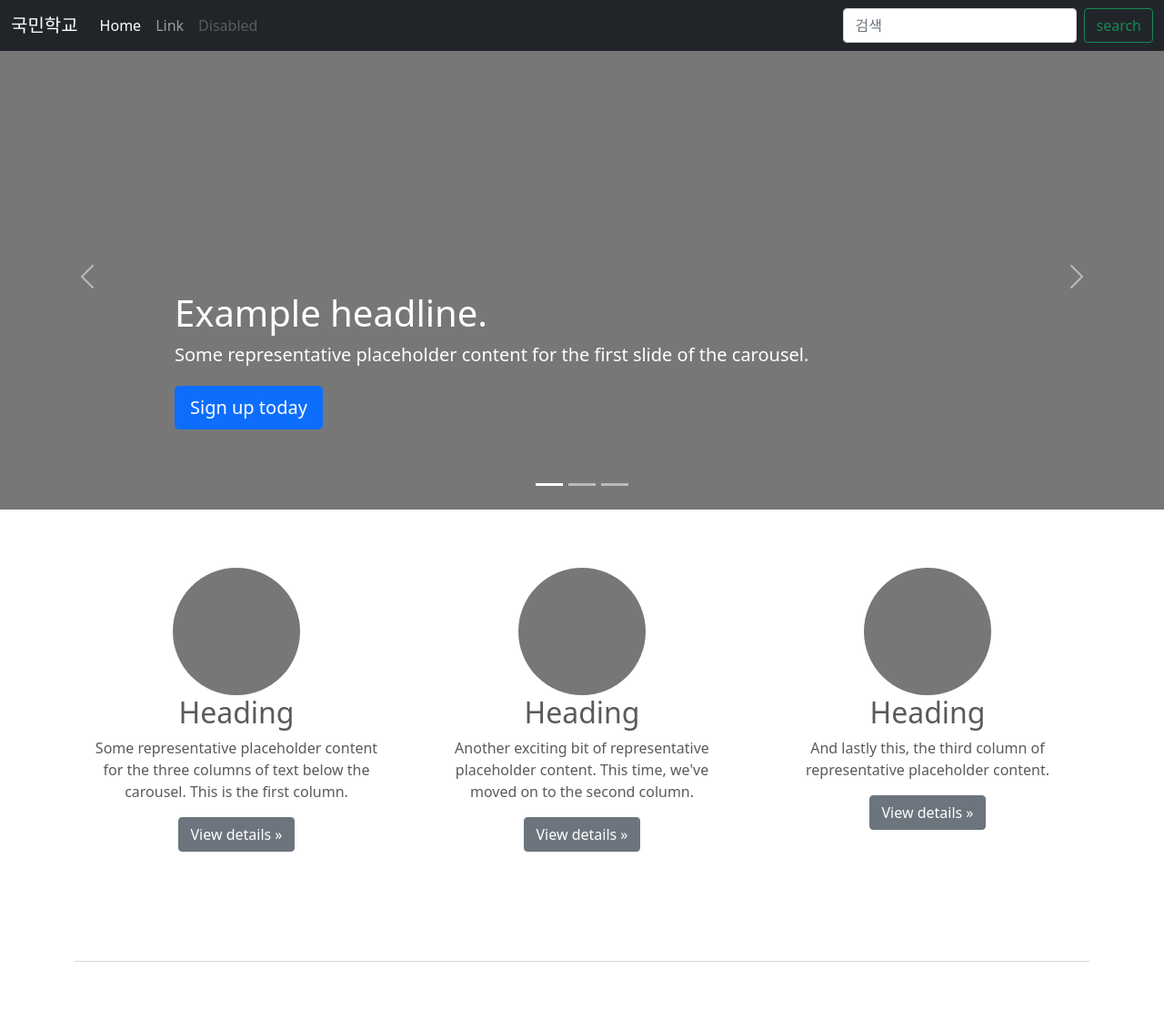
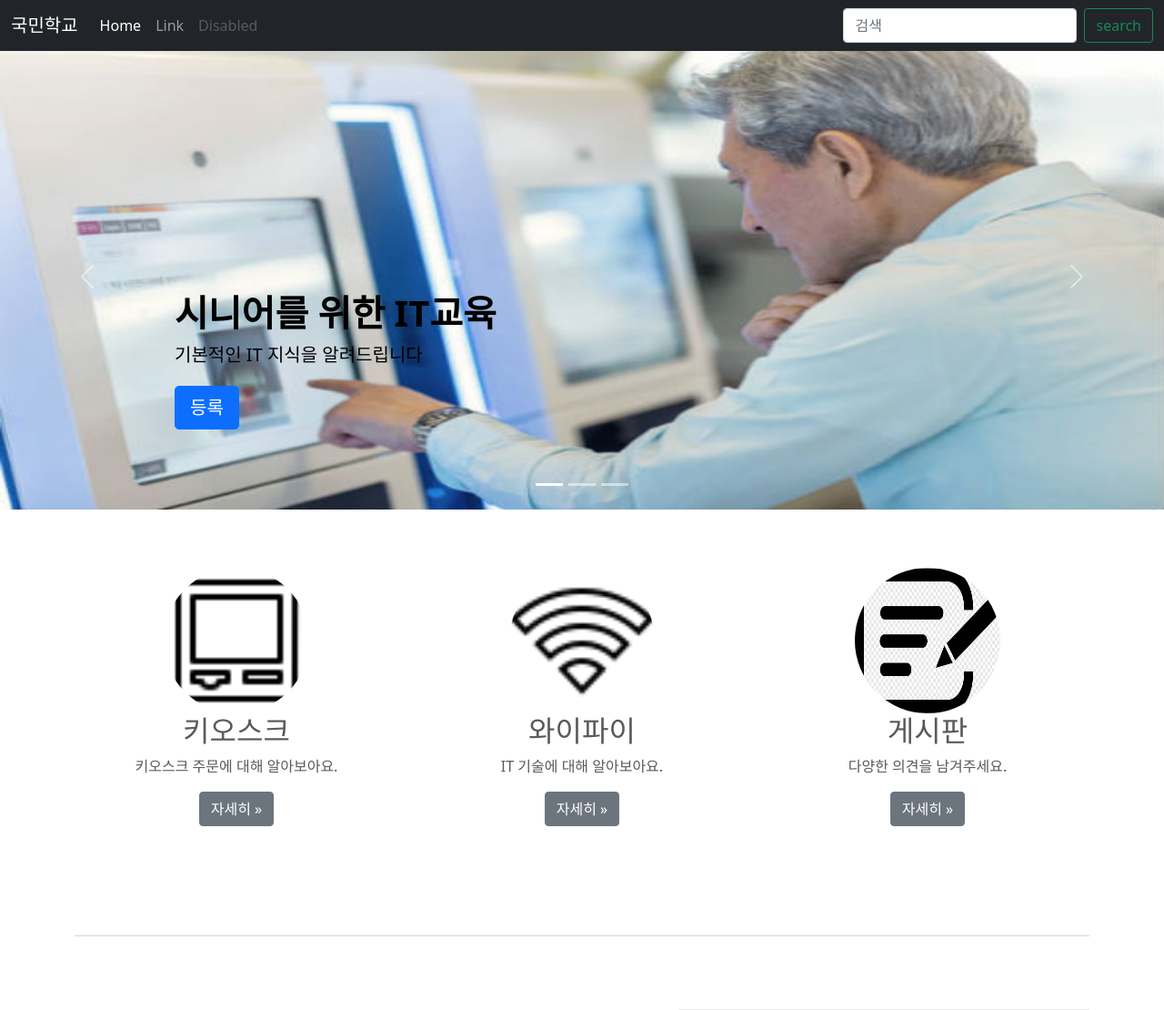
Before and after one commit to hans9645/ITschool4senior, a Python web app: template templates/carousel.html in a window 1280 px wide. Shown: the top 1110 px of the page at 91% size. Run offline with Jinja, Linux system fonts and the light colour scheme; the template is opened without the code that fills it, so the values that code supplies are empty.

Commit message:
chage image and description & input image

```diff
--- a/templates/carousel.html
+++ b/templates/carousel.html
@@ -38,6 +38,7 @@
   <body>
 
 <header>
+  <!-- 수평메뉴 nav 클래스. 국민학교 ~ search 버튼까지-->
   <nav class="navbar navbar-expand-md navbar-dark fixed-top bg-dark">
     <div class="container-fluid">
       <a class="navbar-brand" href="#">국민학교</a>
@@ -56,8 +57,10 @@
             <a class="nav-link disabled" href="#" tabindex="-1" aria-disabled="true">Disabled</a>
           </li>
         </ul>
+         <!-- Search -->
         <form class="d-flex">
           <input class="form-control me-2" type="search" placeholder="검색" aria-label="검색">
+          <!-- form-control 입력창 꾸며주는 클래스 -->
           <button class="btn btn-outline-success" type="submit">search</button>
         </form>
       </div>
@@ -75,35 +78,42 @@
     </div>
     <div class="carousel-inner">
       <div class="carousel-item active">
+        <img src="../static/brand/kiosk_elder screen.jpg" alt="" width="100%" height="100%">
+
+         <!--
         <svg class="bd-placeholder-img" width="100%" height="100%" xmlns="http://www.w3.org/2000/svg" aria-hidden="true" preserveAspectRatio="xMidYMid slice" focusable="false"><rect width="100%" height="100%" fill="#777"/></svg>
-
+        -->
         <div class="container">
           <div class="carousel-caption text-start">
-            <h1>Example headline.</h1>
-            <p>Some representative placeholder content for the first slide of the carousel.</p>
-            <p><a class="btn btn-lg btn-primary" href="#">Sign up today</a></p>
+            <h1 style="color:black;"><B>시니어를 위한 IT교육</B></h1>
+            <p style="color:black;">기본적인 IT 지식을 알려드립니다</p>
+            <p><a class="btn btn-lg btn-primary" href="#">등록</a></p>
           </div>
         </div>
       </div>
       <div class="carousel-item">
+        <img src="../static/brand/kiosk_screen.jpg" alt="" width="100%" height="100%">
+        <!--
         <svg class="bd-placeholder-img" width="100%" height="100%" xmlns="http://www.w3.org/2000/svg" aria-hidden="true" preserveAspectRatio="xMidYMid slice" focusable="false"><rect width="100%" height="100%" fill="#777"/></svg>
-
+        -->
         <div class="container">
           <div class="carousel-caption">
-            <h1>Another example headline.</h1>
-            <p>Some representative placeholder content for the second slide of the carousel.</p>
-            <p><a class="btn btn-lg btn-primary" href="#">Learn more</a></p>
+            <h1 style="color:white;"><B>자신있는 키오스크 주문</B></h1>
+            <p style="color:white;">키오스크 주문 자신있게 해드립니다</p>
+            <p><a class="btn btn-lg btn-primary" href="#">주문하기</a></p>
           </div>
         </div>
       </div>
       <div class="carousel-item">
+        <img src="../static/brand/wifi-bluetooth_screen.png" alt="" width="100%" height="100%">
+        <!--
         <svg class="bd-placeholder-img" width="100%" height="100%" xmlns="http://www.w3.org/2000/svg" aria-hidden="true" preserveAspectRatio="xMidYMid slice" focusable="false"><rect width="100%" height="100%" fill="#777"/></svg>
-
+        -->
         <div class="container">
           <div class="carousel-caption text-end">
-            <h1>One more for good measure.</h1>
-            <p>Some representative placeholder content for the third slide of this carousel.</p>
-            <p><a class="btn btn-lg btn-primary" href="#">Browse gallery</a></p>
+            <h1 style="color:black;"><B>다양한 IT 기술</B></h1>
+            <p style="color:black;">와이파이, 블루투스, 데이터 등 더 이상 헷갈리지 않아요</p>
+            <p><a class="btn btn-lg btn-primary" href="#">IT 기술 배워보아요</a></p>
           </div>
         </div>
       </div>
@@ -128,25 +138,32 @@
     <!-- Three columns of text below the carousel -->
     <div class="row">
       <div class="col-lg-4">
+        <img src="../static/brand/kiosk_icon.png" style="border-radius: 50%;" alt="" width="160" height="160">
+        <!--
         <svg class="bd-placeholder-img rounded-circle" width="140" height="140" xmlns="http://www.w3.org/2000/svg" role="img" aria-label="Placeholder: 140x140" preserveAspectRatio="xMidYMid slice" focusable="false"><title>Placeholder</title><rect width="100%" height="100%" fill="#777"/><text x="50%" y="50%" fill="#777" dy=".3em">140x140</text></svg>
+        -->
 
-        <h2>Heading</h2>
-        <p>Some representative placeholder content for the three columns of text below the carousel. This is the first column.</p>
-        <p><a class="btn btn-secondary" href="#">View details &raquo;</a></p>
+        <h2>키오스크</h2>
+        <p>키오스크 주문에 대해 알아보아요.</p>
+        <p><a class="btn btn-secondary" href="#">자세히 &raquo;</a></p>
       </div><!-- /.col-lg-4 -->
       <div class="col-lg-4">
+        <img src="../static/brand/wifi_icon.png"  style="border-radius: 50%;" alt="" width="160" height="160">
+        <!--
         <svg class="bd-placeholder-img rounded-circle" width="140" height="140" xmlns="http://www.w3.org/2000/svg" role="img" aria-label="Placeholder: 140x140" preserveAspectRatio="xMidYMid slice" focusable="false"><title>Placeholder</title><rect width="100%" height="100%" fill="#777"/><text x="50%" y="50%" fill="#777" dy=".3em">140x140</text></svg>
-
-        <h2>Heading</h2>
-        <p>Another exciting bit of representative placeholder content. This time, we've moved on to the second column.</p>
-        <p><a class="btn btn-secondary" href="#">View details &raquo;</a></p>
+        -->
+        <h2>와이파이</h2>
+        <p>IT 기술에 대해 알아보아요.</p>
+        <p><a class="btn btn-secondary" href="#">자세히 &raquo;</a></p>
       </div><!-- /.col-lg-4 -->
       <div class="col-lg-4">
+        <img src="../static/brand/bulletin-board_icon.png" style="border-radius: 50%;" alt="" width="160" height="160">
+        <!--
         <svg class="bd-placeholder-img rounded-circle" width="140" height="140" xmlns="http://www.w3.org/2000/svg" role="img" aria-label="Placeholder: 140x140" preserveAspectRatio="xMidYMid slice" focusable="false"><title>Placeholder</title><rect width="100%" height="100%" fill="#777"/><text x="50%" y="50%" fill="#777" dy=".3em">140x140</text></svg>
-
-        <h2>Heading</h2>
-        <p>And lastly this, the third column of representative placeholder content.</p>
-        <p><a class="btn btn-secondary" href="#">View details &raquo;</a></p>
+        -->
+        <h2>게시판</h2>
+        <p>다양한 의견을 남겨주세요.</p>
+        <p><a class="btn btn-secondary" href="#">자세히 &raquo;</a></p>
       </div><!-- /.col-lg-4 -->
     </div><!-- /.row -->
 
```
Also changed, not shown: static/brand/bulletin-board_icon.png (added), static/brand/kiosk_elder screen.jpg (added), static/brand/kiosk_icon.png (added), static/brand/kiosk_screen.jpg (added), static/brand/wifi-bluetooth_screen.png (added), static/brand/wifi_icon.png (added).
